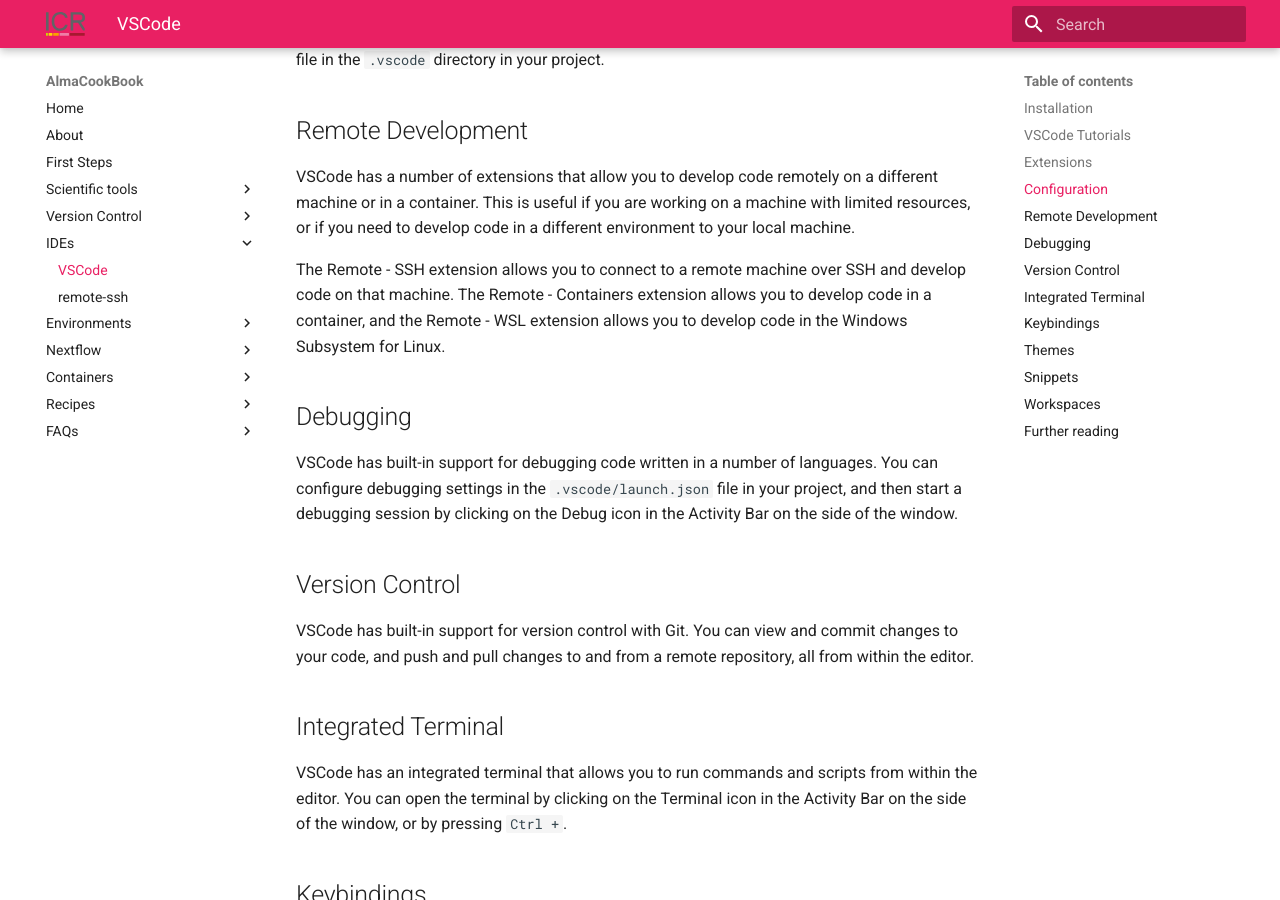
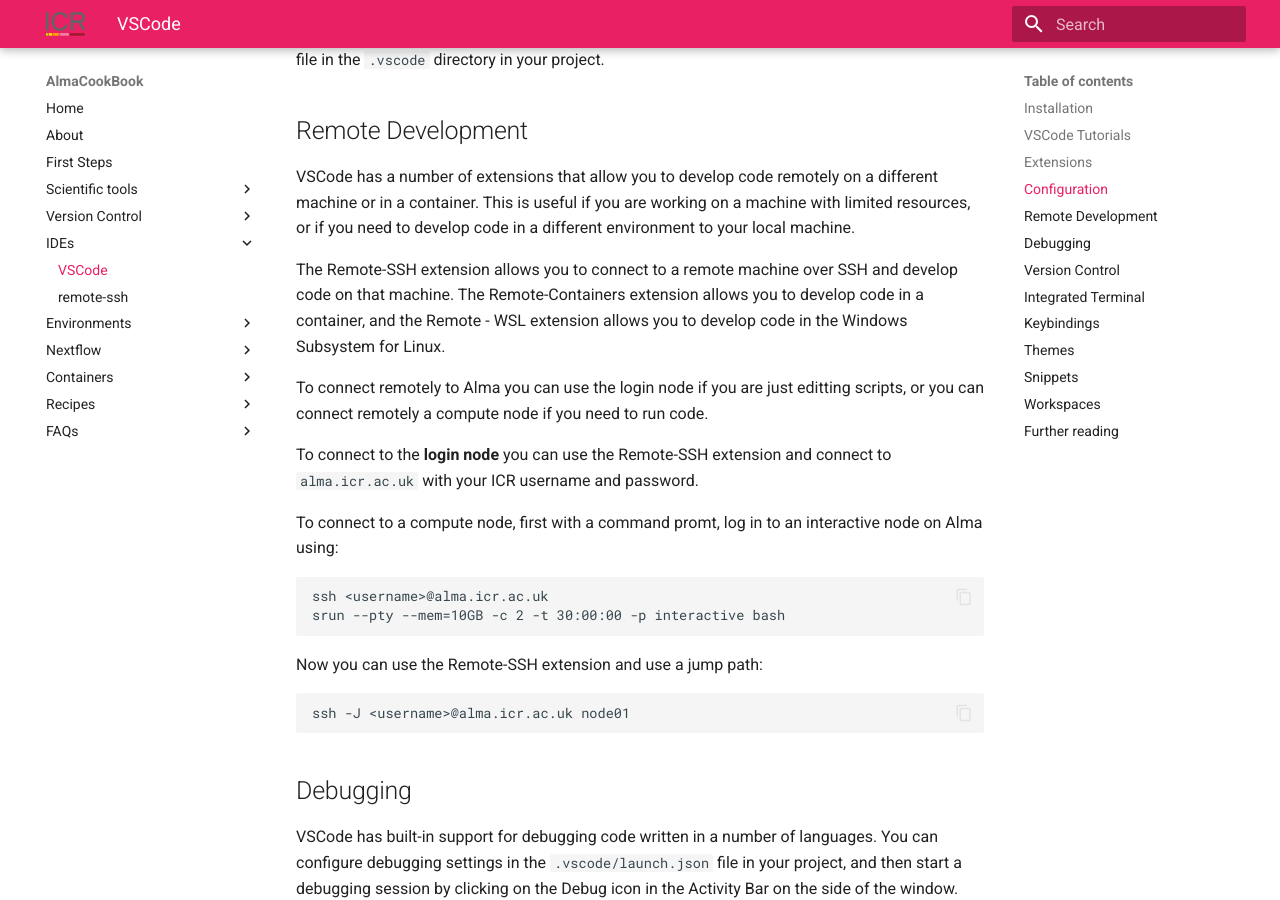
Before and after one commit to AlmaCookBook/AlmaCookBook.github.io, an MkDocs documentation site: the page built from docs/ides/vscode.md, in a window 1280 px wide and 900 px high, scrolled down 1200 px. Built offline with MkDocs 1.6.1 and Material for MkDocs 9.7.7, drawn with Linux system fonts in a browser that asks for light colours.

Commit message:
Add about cscode

````diff
--- a/docs/ides/vscode.md
+++ b/docs/ides/vscode.md
@@ -35,7 +35,21 @@
 ## Remote Development
 VSCode has a number of extensions that allow you to develop code remotely on a different machine or in a container. This is useful if you are working on a machine with limited resources, or if you need to develop code in a different environment to your local machine.
 
-The Remote - SSH extension allows you to connect to a remote machine over SSH and develop code on that machine. The Remote - Containers extension allows you to develop code in a container, and the Remote - WSL extension allows you to develop code in the Windows Subsystem for Linux.
+The Remote-SSH extension allows you to connect to a remote machine over SSH and develop code on that machine. The Remote-Containers extension allows you to develop code in a container, and the Remote - WSL extension allows you to develop code in the Windows Subsystem for Linux.
+
+To connect remotely to Alma you can use the login node if you are just editting scripts, or you can connect remotely a compute node if you need to run code.
+
+To connect to the **login node** you can use the Remote-SSH extension and connect to `alma.icr.ac.uk` with your ICR username and password.
+
+To connect to a compute node, first with a command promt, log in to an interactive node on Alma using:
+```
+ssh <username>@alma.icr.ac.uk
+srun --pty --mem=10GB -c 2 -t 30:00:00 -p interactive bash
+```
+Now you can use the Remote-SSH extension and use a jump path:
+```
+ssh -J <username>@alma.icr.ac.uk node01
+```
 
 ## Debugging
 VSCode has built-in support for debugging code written in a number of languages. You can configure debugging settings in the `.vscode/launch.json` file in your project, and then start a debugging session by clicking on the Debug icon in the Activity Bar on the side of the window.
````
